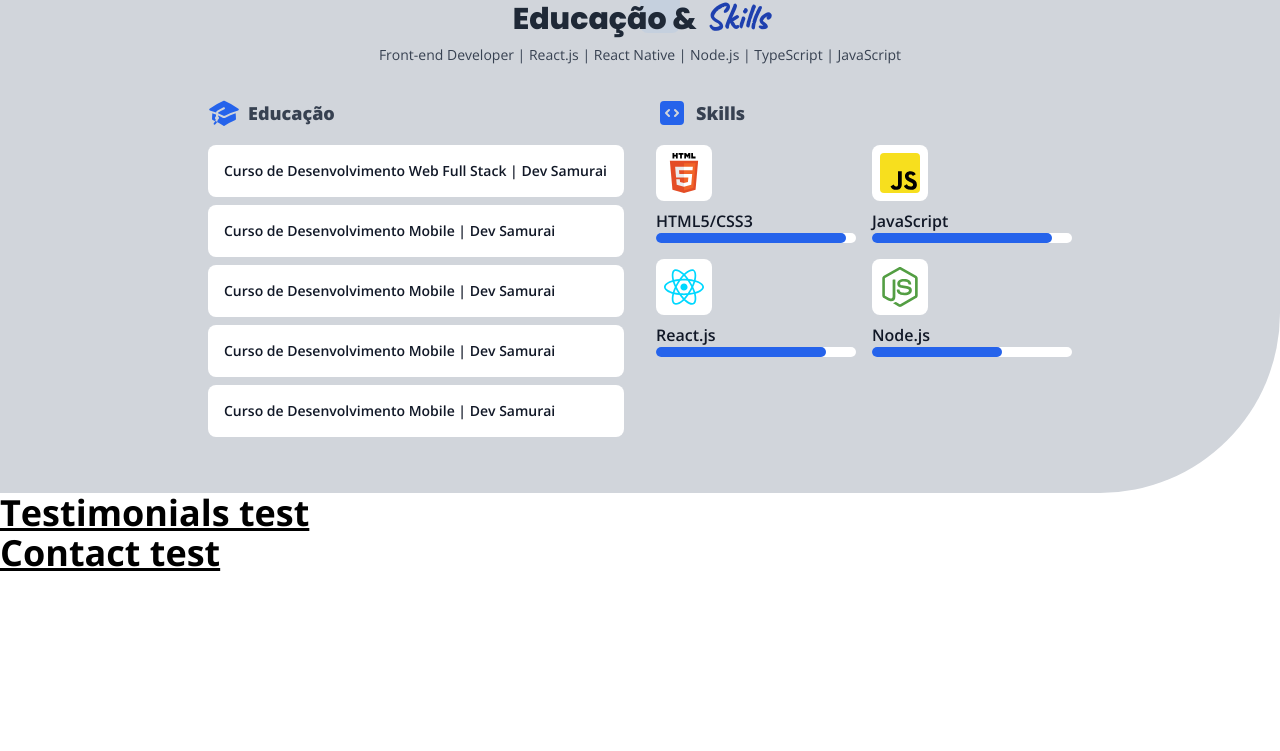
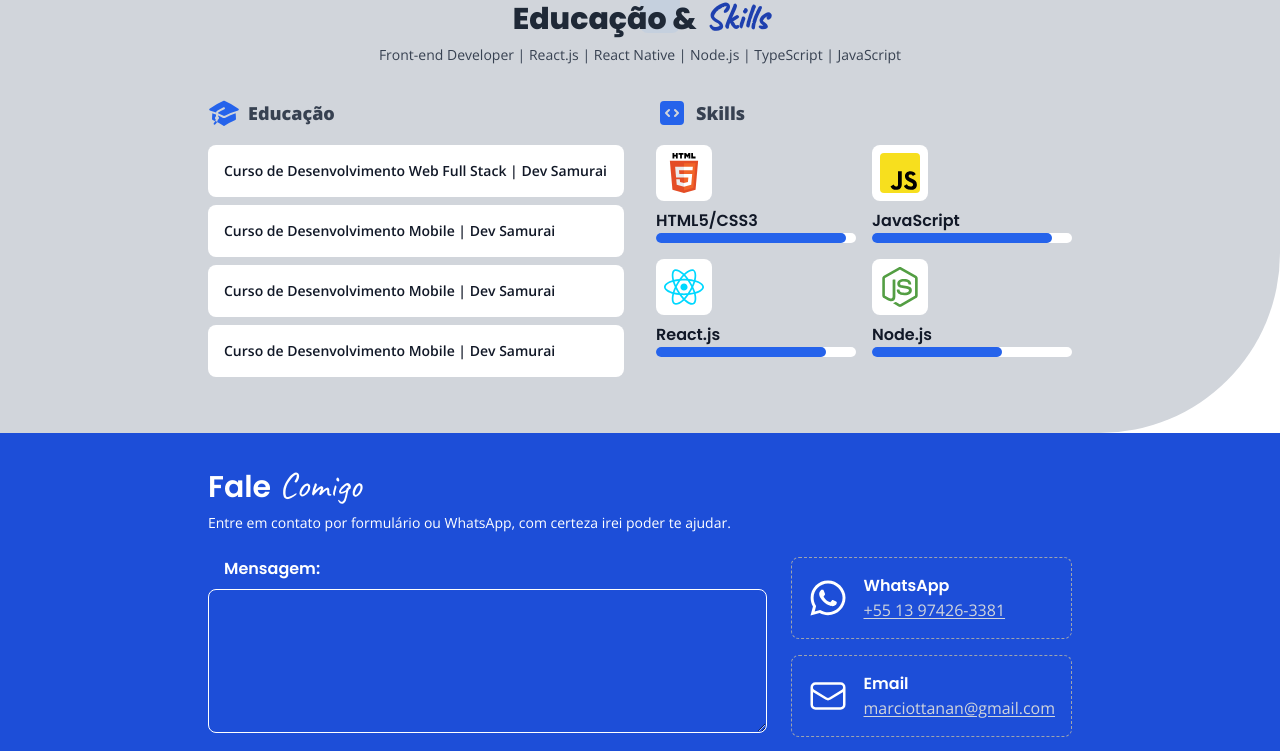
Before and after one commit to MarcioTanan/Meu-Portfolio, a React (Vite) app in the folder react-portfolio-dev/: page / in a window 1280 px wide. Shown: the part 1991-2742 px from the top of the page. Before the commit the page ends 2568 px from the top, so only its background shows below. Built offline with nearby package versions, Linux system fonts and the light colour scheme.

Commit message:
email fixed

```diff
--- a/react-portfolio-dev/package.json
+++ b/react-portfolio-dev/package.json
@@ -10,6 +10,7 @@
     "preview": "vite preview"
   },
   "dependencies": {
+    "@emailjs/browser": "^3.11.0",
     "react": "^18.2.0",
     "react-dom": "^18.2.0",
     "react-icons": "^4.9.0"
--- a/react-portfolio-dev/src/App.tsx
+++ b/react-portfolio-dev/src/App.tsx
@@ -4,7 +4,6 @@
 import { Projects } from './components/Projects'
 import { Services } from './components/Services'
 import { Skills } from './components/Skills'
-import { Testimonials } from './components/Testimonials'
 
 import './App.css'
 
@@ -16,7 +15,6 @@
       <Services/>
       <Projects/>
       <Skills/>
-      <Testimonials/>
       <Contact/>
     </main>
   )
--- a/react-portfolio-dev/src/components/Contact.tsx
+++ b/react-portfolio-dev/src/components/Contact.tsx
@@ -1,7 +1,174 @@
+import emailjs from "@emailjs/browser"
+import { FormEvent, useRef, useState } from "react"
+import { FaSpinner, FaWhatsapp } from "react-icons/fa"
+import {
+  HiCheckCircle,
+  HiOutlineEnvelope,
+  HiOutlineMapPin,
+} from "react-icons/hi2"
+
 export function Contact() {
-  return(
-    <>
-    <h2 className="text-4xl underline font-bold">Contact test</h2>
-   </>
+  const form = useRef<HTMLFormElement>(null)
+  const [loading, setLoading] = useState(false)
+  const [success, setSuccess] = useState(false)
+  const [error, setError] = useState(false)
+
+  const sendEmail = (event: FormEvent<HTMLFormElement>) => {
+    event.preventDefault()
+
+    if (!form.current) return
+
+    setLoading(true)
+
+    emailjs
+      .sendForm(
+        "service_e41h424",
+        "template_w3dm0pi",
+        form.current,
+        "_r20De0oElTH9KflT"
+      )
+      .then(
+        () => {
+          setSuccess(true)
+          setLoading(false)
+        },
+        (error) => {
+          setError(true)
+          setLoading(false)
+          console.error(error)
+        }
+      )
+  }
+
+  const contacts = [
+    {
+      name: "WhatsApp",
+      description: "+55 13 97426-3381",
+      link: "https://wa.me/5513991423249?text=Olá...",
+      icon: <FaWhatsapp className="h-10 w-10" />,
+    },
+    {
+      name: "Email",
+      description: "marciottanan@gmail.com",
+      link: "mailto:marciottanan@gmail.com.com?subject=Olá...",
+      icon: <HiOutlineEnvelope className="h-10 w-10" />,
+    },
+    {
+      name: "Santos",
+      description: "Jardim Castelo",
+      link: "https://goo.gl/maps/k22t953973cxEVKJ8",
+      icon: <HiOutlineMapPin className="h-10 w-10" />,
+    },
+  ]
+
+  return (
+    <section id="contact" className="bg-blue-700 text-white">
+      <div className="container mx-auto max-w-4xl p-4 py-8">
+        <div className="mb-6">
+          <h2 className="z-50 mb-2">
+            <span className="mr-2 font-headline text-3xl font-semibold">
+              Fale
+            </span>
+            <span className="font-handwriting text-4xl">Comigo</span>
+          </h2>
+          <p className="text-sm">
+            Entre em contato por formulário ou WhatsApp, com certeza irei poder
+            te ajudar.
+          </p>
+        </div>
+
+        <div className="flex flex-col gap-6 md:flex-row">
+          <div className="basis-2/3">
+            <form ref={form} onSubmit={sendEmail}>
+              <div className="mb-4">
+                <label
+                  htmlFor="message"
+                  className="mb-2 block ps-4 font-headline font-semibold"
+                >
+                  Mensagem:
+                </label>
+                <textarea
+                  id="message"
+                  name="message"
+                  className="h-36 w-full rounded-lg border border-white bg-transparent p-2 outline-none"
+                  required
+                />
+              </div>
+              <div className="mb-6 flex flex-col gap-4 md:flex-row">
+                <div className="flex-grow">
+                  <label
+                    htmlFor="fullName"
+                    className="mb-2 block ps-4 font-headline font-semibold"
+                  >
+                    Seu nome:
+                  </label>
+                  <input
+                    className="w-full rounded-lg border border-white bg-transparent p-2 outline-none"
+                    type="text"
+                    name="fullName"
+                    id="fullName"
+                    required
+                  />
+                </div>
+                <div className="flex-grow">
+                  <label
+                    htmlFor="email"
+                    className="mb-2 block ps-4 font-headline font-semibold"
+                  >
+                    Seu email:
+                  </label>
+                  <input
+                    className="w-full rounded-lg border border-white bg-transparent p-2 outline-none"
+                    type="email"
+                    name="email"
+                    id="email"
+                    required
+                  />
+                </div>
+              </div>
+
+              <div>
+                <button
+                  type="submit"
+                  className="button flex items-center gap-2 text-blue-700"
+                  disabled={loading}
+                >
+                  {loading && <FaSpinner className="h-4 w-4 animate-spin" />}
+                  {success && <HiCheckCircle className="h-4 w-4" />}
+                  Enviar mensagem
+                </button>
+
+                {error && (
+                  <p className="mt-2">
+                    Ocorreu um erro ao enviar a mensagem, tente novamente mais
+                    tarde.
+                  </p>
+                )}
+              </div>
+            </form>
+          </div>
+          <div className="basis-1/3">
+            {contacts.map((contact, index) => (
+              <div
+                key={`contact-${index}`}
+                className="mb-4 flex items-center gap-4 rounded-lg border border-dashed border-gray-400 p-4"
+              >
+                {contact.icon}
+                <div>
+                  <p className="font-headline font-semibold">{contact.name}</p>
+                  <a
+                    href={contact.link}
+                    target="_blank"
+                    className="text-gray-300 underline underline-offset-2"
+                  >
+                    {contact.description}
+                  </a>
+                </div>
+              </div>
+            ))}
+          </div>
+        </div>
+      </div>
+    </section>
   )
 }
--- a/react-portfolio-dev/src/components/Skills.tsx
+++ b/react-portfolio-dev/src/components/Skills.tsx
@@ -14,9 +14,7 @@
     {
       name: "Curso de Desenvolvimento Mobile | Dev Samurai",
     },
-    {
-      name: "Curso de Desenvolvimento Mobile | Dev Samurai",
-    },
+
   ]
 
   const skills = [
@@ -97,7 +95,7 @@
                     />
                   </div>
                   <div className="w-full flex-grow">
-                    <h4 className="font-headlin text-gray-900">{skill.name}</h4>
+                    <h4 className="font-headline text-gray-900">{skill.name}</h4>
                     <div className="h-2.5 w-full rounded-full bg-white">
                       <div
                         className="h-2.5 rounded-full bg-blue-600"
--- a/react-portfolio-dev/src/components/Testimonials.tsx
+++ /dev/null
@@ -1,7 +0,0 @@
-export function Testimonials() {
-  return(
-    <>
-    <h2 className="text-4xl underline font-bold">Testimonials test</h2>
-   </>
-  )
-}
```
Also changed, not shown: 1 other file (tests, documents, lock files or other folders).
